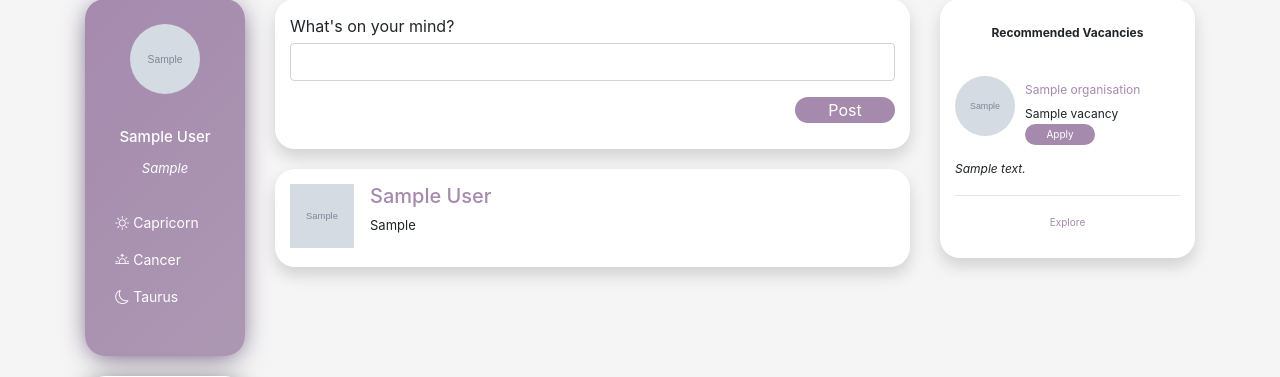
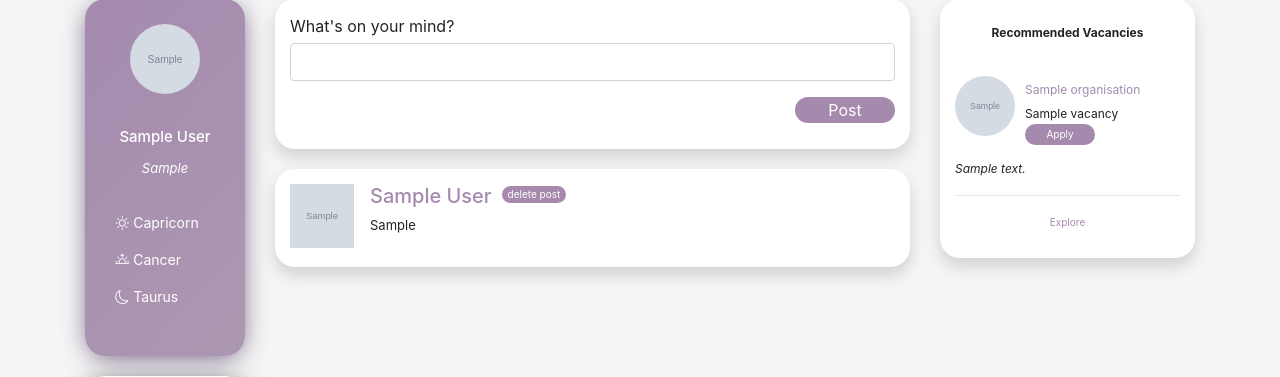
Before and after one commit to lua-lipa/PsychNova, a PHP site: page /html/timeline.php in a window 1280 px wide. Shown: the part 101-478 px from the top of the page. Run offline with PHP 8.4, Linux system fonts and the light colour scheme; the visitor is signed in with stand-in values (Sample User, id 1); tables that the repository leaves empty hold one stand-in row (values such as "Sample post"); grey boxes marked "Sample" are stand-in pictures; some libraries are stand-ins or nearby versions.

Commit message:
admins can delete posts

```diff
--- a/classes/post.php
+++ b/classes/post.php
@@ -23,4 +23,11 @@ class Post
         $db = new Database();
         return $db->save($query);
     }
+
+    public function deletePost($post_id)
+    {
+        $query = "DELETE FROM posts WHERE post_id=$post_id";
+        $db = new Database();
+        return $db->save($query);
+    }
 }
--- a/html/timeline.php
+++ b/html/timeline.php
@@ -30,6 +30,10 @@
   $connection->sendConnectionRequest($_SESSION['userid'], $_POST['connectWithUser']);
 }
 
+if (isset($_POST['deletePost'])) {
+  $post->deletePost($_POST['deletePost']);
+}
+
 $postsData = $post->getPostsData();
 $userData = $user->getUserData($_SESSION['userid']);
 $pendingConnectionsData = $connection->getPendingConnections($_SESSION['userid']);
@@ -47,6 +51,7 @@
 ?>
 <!DOCTYPE html>
 <html lang="en">
+
 <head>
   <?php include("../components/head.php"); ?>
   <title>PsychNova</title>
@@ -158,7 +163,14 @@
                     <form action="" method="POST">
                       <button class="connect-btn" type="submit" name="connectWithUser" value=<?php echo $postUserData['user_id'] ?>>+</button>
                     </form>
-                  <?php } ?>
+                  <?php }
+                  if ($userData['type'] == 'administrator' or $postUserData['user_id'] == $userData['user_id']) { ?>
+                    <form action="" method="POST">
+                      <button class="connect-btn" type="submit" name="deletePost" value=<?php echo $value['post_id'] ?>>delete post</button>
+                    </form>
+                  <?php
+                  }
+                  ?>
                 </div>
 
                 <p style="font-size: 13px;"><?php echo $value['post'] ?></p>
@@ -192,7 +204,7 @@
                 <div class="vacancy-header">
                   <img src="<?php echo $vacancyOrgData['profile_picture'] ?>" width="60" height="60" class=" rounded-circle" alt="...">
                   <div class="vacancy-title">
-                    <h9><a style="color: #A58AAE; text-decoration: none;" href="organisation_profile.php?id=<?php echo $vacancyOrgData['org_id']?>" type="submit" name="view"><?php echo $vacancyOrgData['name'] ?></a></h9><br>
+                    <h9><a style="color: #A58AAE; text-decoration: none;" href="organisation_profile.php?id=<?php echo $vacancyOrgData['org_id'] ?>" type="submit" name="view"><?php echo $vacancyOrgData['name'] ?></a></h9><br>
                     <h9><?php echo $value['title'] ?></h9>
                     <a href="mailto:<?php echo str_replace(' ', '', $vacancyOrgData['name']) ?>@psychnova.com?subject=Job Application" class="btn-small float-center" target="https://jobs.ie/" rel="noopener noreferrer">Apply</a>
 
```
